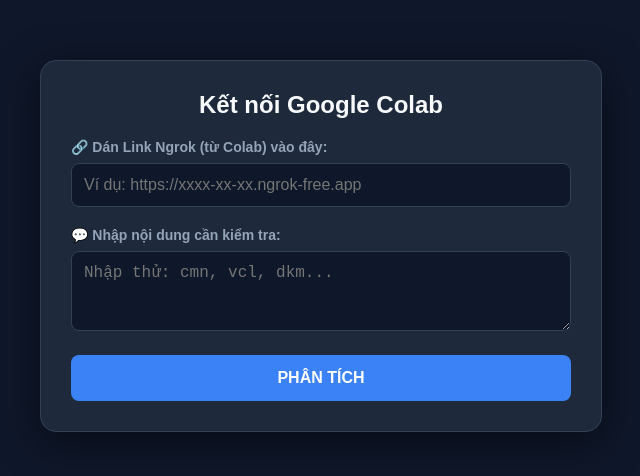
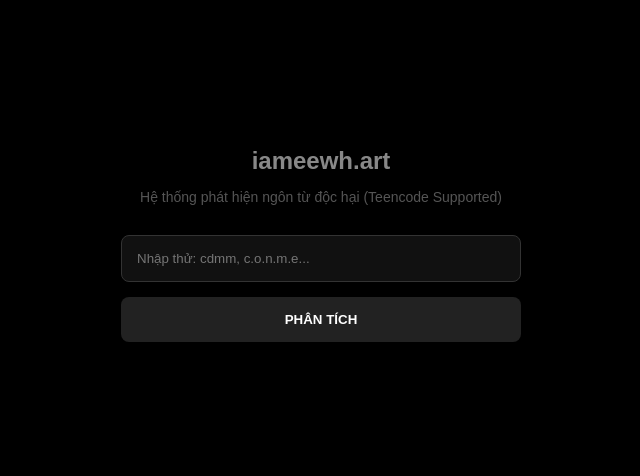
Before and after one commit to iameewh-lgtm/web-hate-speech, a plain HTML site: page index.html in a window 1280 px wide. Shown: the part 154-630 px from the top of the page, without its empty margins (319-959 px from the left). Drawn offline with Linux system fonts and the light colour scheme.

Commit message:
Refactor HTML for Hate Speech Detector interface

```diff
--- a/index.html
+++ b/index.html
@@ -3,116 +3,60 @@
 <head>
     <meta charset="UTF-8">
     <meta name="viewport" content="width=device-width, initial-scale=1.0">
-    <title>Hate Speech Detector (Colab)</title>
+    <title>AI Hate Speech Detector</title>
     <style>
-        body { background-color: #0f172a; color: #f8fafc; font-family: sans-serif; display: flex; flex-direction: column; align-items: center; justify-content: center; min-height: 100vh; margin: 0; padding: 20px; box-sizing: border-box; }
-        .card { background: #1e293b; padding: 30px; border-radius: 16px; border: 1px solid #334155; width: 100%; max-width: 500px; box-shadow: 0 10px 40px rgba(0,0,0,0.5); }
-
-        label { font-size: 14px; color: #94a3b8; display: block; margin-bottom: 8px; font-weight: bold; }
-        input, textarea { width: 100%; background: #0f172a; color: white; border: 1px solid #334155; padding: 12px; border-radius: 8px; box-sizing: border-box; font-size: 16px; margin-bottom: 20px; outline: none; }
-        input:focus, textarea:focus { border-color: #3b82f6; }
-
-        button { width: 100%; padding: 14px; background: #3b82f6; color: white; border: none; border-radius: 8px; font-weight: bold; cursor: pointer; font-size: 16px; transition: 0.2s; }
-        button:hover { background: #2563eb; }
-        button:disabled { background: #475569; cursor: wait; }
-
-        .result-box { margin-top: 20px; padding: 20px; background: #0f172a; border-radius: 8px; display: none; }
-        .badge { padding: 5px 10px; border-radius: 4px; font-weight: bold; font-size: 14px; }
-        .clean { color: #4ade80; border: 1px solid #4ade80; background: rgba(74, 222, 128, 0.1); }
-        .toxic { color: #f87171; border: 1px solid #f87171; background: rgba(248, 113, 113, 0.1); }
+        body { background-color: #000; color: #fff; font-family: sans-serif; display: flex; flex-direction: column; align-items: center; justify-content: center; height: 100vh; margin: 0; }
+        .container { text-align: center; width: 90%; max-width: 400px; }
+        h1 { color: #888; font-size: 24px; margin-bottom: 5px; }
+        p { color: #555; font-size: 14px; margin-bottom: 30px; }
+        input { width: 100%; padding: 15px; background: #111; border: 1px solid #333; color: #fff; border-radius: 8px; outline: none; box-sizing: border-box; }
+        button { width: 100%; padding: 15px; margin-top: 15px; background: #222; color: #fff; border: none; border-radius: 8px; cursor: pointer; font-weight: bold; }
+        button:hover { background: #333; }
+        #result { margin-top: 20px; font-weight: bold; }
     </style>
 </head>
 <body>
+    <div class="container">
+        <h1>iameewh.art</h1>
+        <p>Hệ thống phát hiện ngôn từ độc hại (Teencode Supported)</p>
 
-<div class="card">
-    <h2 style="text-align:center; margin-top:0">Kết nối Google Colab</h2>
-
-    <label>🔗 Dán Link Ngrok (từ Colab) vào đây:</label>
-    <input type="text" id="serverUrl" placeholder="Ví dụ: https://xxxx-xx-xx.ngrok-free.app">
-
-    <label>💬 Nhập nội dung cần kiểm tra:</label>
-    <textarea id="inp" rows="3" placeholder="Nhập thử: cmn, vcl, dkm..."></textarea>
-
-    <button id="btn" onclick="check()">PHÂN TÍCH</button>
-
-    <div class="result-box" id="res">
-        <div style="display:flex; justify-content:space-between; align-items:center;">
-            <span id="lbl" class="badge">...</span>
-            <span id="score" style="color:#94a3b8"></span>
-        </div>
-        <p id="desc" style="color:#cbd5e1; margin-top:10px; font-size:14px; font-style:italic;"></p>
-    </div>
+        <input type="text" id="inp" placeholder="Nhập thử: cdmm, c.o.n.m.e...">
+        <button onclick="check()" id="btn">ĐANG XỬ LÝ...</button>
+        <div id="result"></div>
     </div>
 
     <script>
+        document.getElementById('btn').innerText = "PHÂN TÍCH";
+
         async function check() {
-        // Lấy link từ ô nhập và xóa khoảng trắng thừa
-        let url = document.getElementById('serverUrl').value.trim();
-        const txt = document.getElementById('inp').value.trim();
+            const txt = document.getElementById('inp').value;
             const btn = document.getElementById('btn');
-        const res = document.getElementById('res');
+            const res = document.getElementById('result');
 
-        if (!url) return alert("❌ Chưa nhập Link Ngrok! Hãy copy từ Colab dán vào.");
-        if (!txt) return alert("❌ Chưa nhập nội dung kiểm tra!");
+            if(!txt) return;
 
-        // Xử lý link: đảm bảo không có dấu / ở cuối rồi thêm /predict
-        // Ví dụ: https://abc.ngrok.app/ -> https://abc.ngrok.app/predict
-        url = url.replace(/\/$/, "");
-        const apiEndpoint = url + "/predict";
-
-        btn.innerText = "⏳ Đang gửi sang Colab...";
-        btn.disabled = true;
-        res.style.display = 'none';
+            btn.innerText = "Đang check..."; btn.disabled = true; res.innerHTML = "";
 
             try {
-            const response = await fetch(apiEndpoint, {
-                method: "POST",
-                headers: { "Content-Type": "application/json" },
+                // Gọi về chính server Vercel này
+                const req = await fetch('/api/chat', {
+                    method: 'POST',
+                    headers: {'Content-Type': 'application/json'},
                     body: JSON.stringify({ inputs: txt })
                 });
 
-            if (!response.ok) {
-                throw new Error("Lỗi kết nối! Kiểm tra lại Link Ngrok.");
-            }
+                const data = await req.json();
+                const score = data[0];
 
-            const data = await response.json();
-
-            // Tìm nhãn có điểm cao nhất
-            // Data trả về thường là mảng các nhãn: [{label:..., score:...}, ...]
-            // Cần sort để lấy cái score cao nhất
-            let top;
-            if (Array.isArray(data)) {
-                 data.sort((a, b) => b.score - a.score);
-                 top = data[0];
-            } else {
-                top = data; // Trường hợp trả về 1 object
-            }
-
-            // Hiển thị kết quả
-            const map = {
-                "LABEL_0": { t: "✅ SẠCH (CLEAN)", c: "clean", d: "Nội dung an toàn, không vi phạm." },
-                "LABEL_1": { t: "⚠️ XÚC PHẠM", c: "toxic", d: "Phát hiện từ ngữ thô tục hoặc công kích." },
-                "LABEL_2": { t: "⛔ THÙ GHÉT", c: "toxic", d: "Nội dung kích động thù hằn, rất nguy hiểm." }
-            };
-
-            // Nếu AI trả về label khác thì mặc định coi là LABEL_1 (Toxic nhẹ)
-            const info = map[top.label] || map["LABEL_1"];
-
-            document.getElementById('lbl').innerText = info.t;
-            document.getElementById('lbl').className = "badge " + info.c;
-            document.getElementById('score').innerText = "Độ tin cậy: " + (top.score * 100).toFixed(1) + "%";
-            document.getElementById('desc').innerText = info.d;
-            res.style.display = 'block';
+                if (score.label === 'LABEL_2') res.innerHTML = `<span style="color:red">⛔ THÙ GHÉT (${(score.score*100).toFixed(0)}%)</span>`;
+                else if (score.label === 'LABEL_1') res.innerHTML = `<span style="color:orange">⚠️ XÚC PHẠM (${(score.score*100).toFixed(0)}%)</span>`;
+                else res.innerHTML = `<span style="color:green">✅ AN TOÀN</span>`;
 
             } catch (e) {
-            alert("❌ KHÔNG KẾT NỐI ĐƯỢC!\n\n1. Đảm bảo Colab đang chạy (có nút Stop quay quay).\n2. Link Ngrok phải chính xác (copy lại xem).\n3. Link Ngrok thay đổi mỗi lần chạy lại Colab.");
-            console.error(e);
+                res.innerHTML = "Lỗi hệ thống: " + e.message;
             }
-
-        btn.innerText = "PHÂN TÍCH";
-        btn.disabled = false;
+            btn.innerText = "PHÂN TÍCH"; btn.disabled = false;
         }
     </script>
-
 </body>
 </html>
```
Lines whose indentation alone changed are shown as unchanged.
